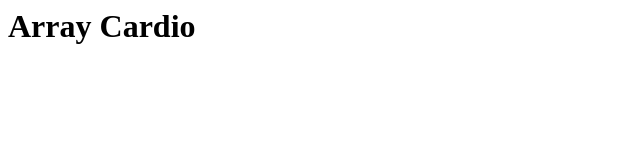
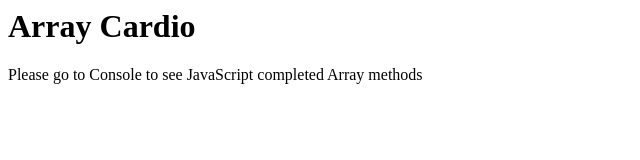
Before and after one commit to aminatmak/JavaScript30, a plain HTML site: page 4-ArrayCardio-Day1/index.html in a window 1280 px wide. Shown: the whole page, without its empty margins (0-640 px from the left). Drawn offline with Linux system fonts and the light colour scheme.

Commit message:
Added description index file

```diff
--- a/4-ArrayCardio-Day1/index.html
+++ b/4-ArrayCardio-Day1/index.html
@@ -7,6 +7,7 @@
 
   <body>
     <h1>Array Cardio</h1>
+    <p>Please go to Console to see JavaScript completed Array methods</p>
     <script src="script.js"></script>
   </body>
 
```
